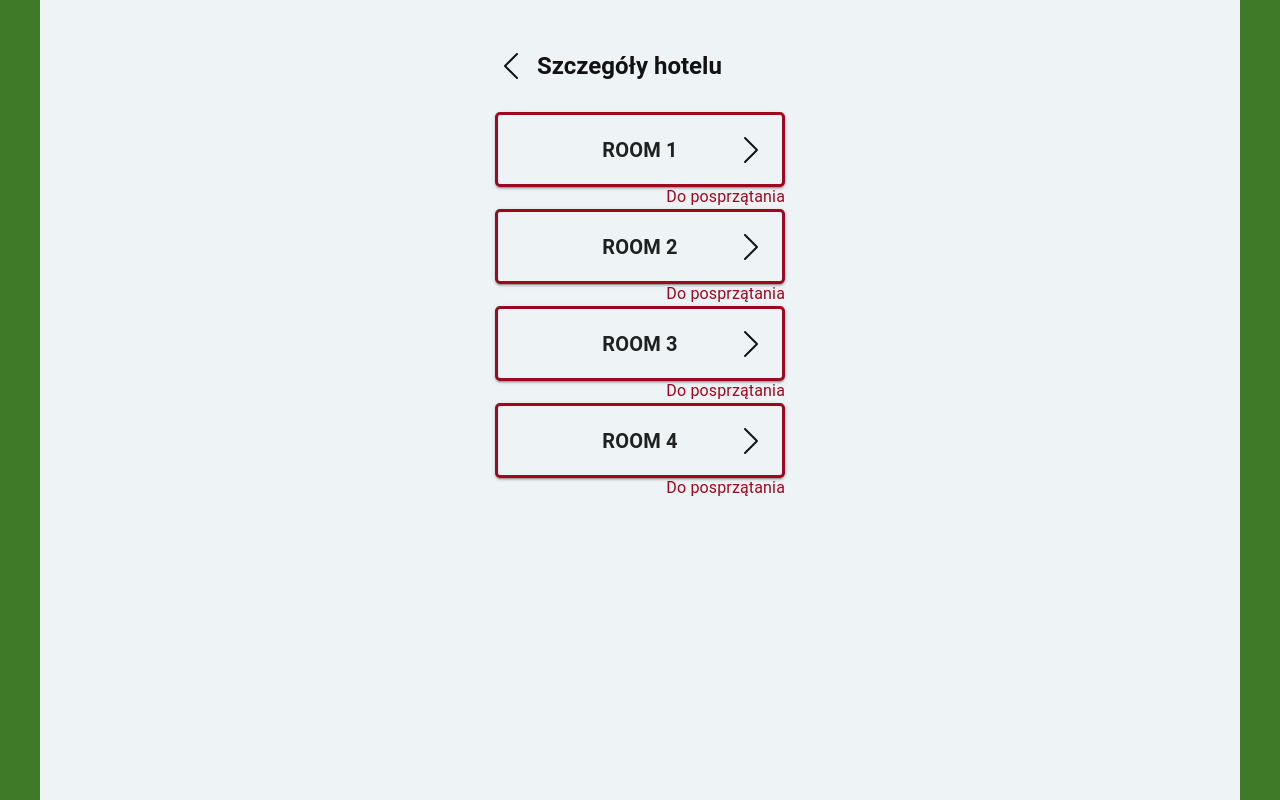
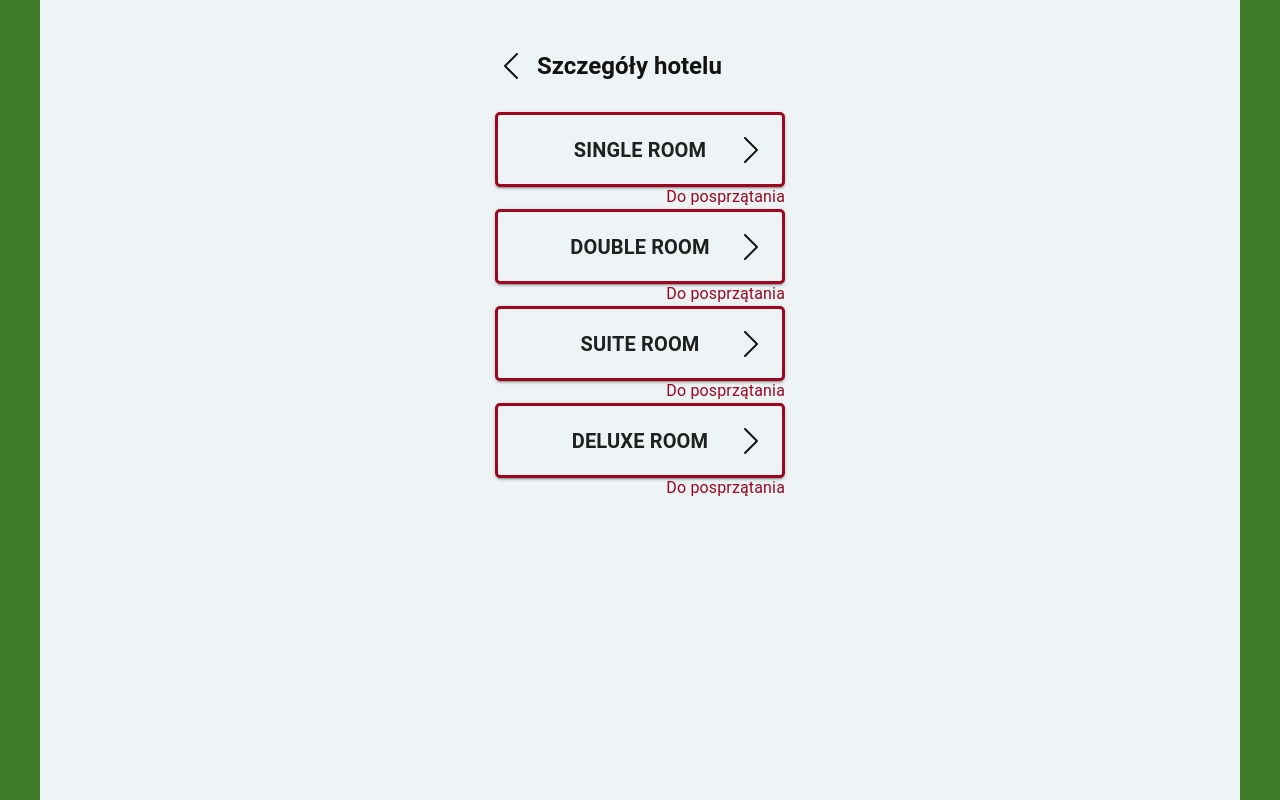
Before and after one commit to urasinskipawel/PoC-Hotel-App, a React (Create React App) app: page /hotel/1 in a window 1280 px wide. Built offline with nearby package versions, Linux system fonts and the light colour scheme.

Commit message:
Made simple worker logic and rooms status context

```diff
--- a/package.json
+++ b/package.json
@@ -21,7 +21,7 @@
 		"react-dom": "^18.2.0",
 		"react-query": "^3.39.3",
 		"react-router-dom": "^6.15.0",
-		"react-scripts": "^2.1.3",
+		"react-scripts": "^2.1.8",
 		"typescript": "^4.9.5",
 		"web-vitals": "^2.1.4"
 	},
--- a/src/App.tsx
+++ b/src/App.tsx
@@ -10,9 +10,12 @@ import HotelRoomDetails from './screens/HotelRoomDetails';
 import RoomCleaningCard from './screens/RoomCleaningCard';
 import { CssBaseline, ThemeProvider } from '@mui/material';
 import { globalTheme as theme } from './themes/GlobalTheme';
+import RoomsProvider from './contexts/roomsContext';
 
 export const App = () => {
+
 	return (
+		<RoomsProvider>
 			<ThemeProvider theme={theme}>
 				<CssBaseline />
 				<Router>
@@ -26,5 +29,6 @@ export const App = () => {
 					</Switch>
 				</Router>
 			</ThemeProvider>
+		</RoomsProvider>
 	);
 };
--- /dev/null
+++ b/src/contexts/roomsContext.tsx
@@ -0,0 +1,57 @@
+import React, { useState } from 'react'
+
+interface Room {
+    id: number,
+    roomId: string,
+    roomName: string,
+    status: string,
+    result: string
+}
+
+const roomsArray:Room[] = [
+    {
+        id: 0,
+        roomId: 'room1',
+        roomName: 'Single Room',
+        status: 'Do posprzątania',
+        result: ''
+    },
+    {
+        id: 1,
+        roomId: 'room2',
+        roomName: 'Double Room',
+        status: 'Do posprzątania',
+        result: ''
+    },
+    {
+        id: 2,
+        roomId: 'room3',
+        roomName: 'Suite room',
+        status: 'Do posprzątania',
+        result: ''
+    },
+    {
+        id: 3,
+        roomId: 'room4',
+        roomName: 'Deluxe room',
+        status: 'Do posprzątania',
+        result: ''
+    }
+]
+
+export const RoomsContext = React.createContext<Room[] | null>(null)
+
+type RoomsProviderProps = {
+    children: React.ReactNode
+}
+
+export default function RoomsProvider({ children } : RoomsProviderProps){
+
+    const [rooms, setRooms] = useState({...roomsArray})
+
+    return (
+        <RoomsContext.Provider value={[rooms, setRooms]}>
+            {children}
+        </RoomsContext.Provider>
+    )
+}
--- a/src/screens/HotelDetails.tsx
+++ b/src/screens/HotelDetails.tsx
@@ -1,48 +1,65 @@
-import React, { useEffect } from 'react';
+import React, { useEffect, useContext, useState } from 'react';
 import { useParams, useLocation } from 'react-router-dom';
 import { Button, Box, Container, SvgIcon, Typography } from '@mui/material';
 import { Link } from 'react-router-dom';
+import { RoomsContext } from '../contexts/roomsContext';
 
 interface Room {
+	id: number,
 	roomId: string;
-	roomName?: string;
-	status?: string
+	roomName: string;
+	status: string
 }
 
-interface ButtonStyles {
+interface Styles {
 	status: string,
 	color: string
 }
 
-const rooms: Room[] = [
-	{ roomId: 'room1', roomName: 'Room 1' },
-	{ roomId: 'room2', roomName: 'Room 2' },
-	{ roomId: 'room3', roomName: 'Room 3' },
-	{ roomId: 'room4', roomName: 'Room 4' },
-];
-
-const buttonStyles :ButtonStyles[] = [
+const styles :Styles[] = [
 	{ status: 'Do kontroli', color: '#0c3c64' }
 ]
 
 const HotelDetails = () => {
 	const { hotelId } = useParams<{ hotelId: string }>();
 
+	const [rooms, setRooms] = useContext(RoomsContext)
+	const [roomsArray, setRoomsArray] = useState<Room[]>([])
+
+
+	useEffect(() => {
+		const newRooms:Room[] = []
+		for(const [key, value] of Object.entries(rooms)){
+			newRooms.push(value)
+		}
+		console.log(newRooms)
+		setRoomsArray(newRooms)
+	}, [rooms])
+
+	useEffect(() => {
+		console.log(roomsArray)
+	}, [roomsArray])
+
 	const location = useLocation()
 
 	const handleStyle = (roomId: string) => {
-		let foundStyle:string = '#9d071f'
-		let foundStatus:string = 'Do posprzątania'
-		if(!!location.state){
-			location.state.roomStatus.forEach((room:Room, index:number) => {
-				if(room.roomId === roomId){
-					buttonStyles.forEach(status => {
-						status.status === room.status ? (foundStyle = status.color, foundStatus = status.status) : foundStyle='3px solid #121212'
-					})
-				}
-			})
+		let found = {
+			style: '#9d071f',
+			status: 'Do posprzątania'
 		}
-		return { foundStyle, foundStatus }
+
+		roomsArray.find(room => {
+			if(room.roomId === roomId){
+				found.status = room.status
+				styles.forEach(style => {
+					if(style.status === room.status){
+						found.style = style.color
+					}
+				})
+			}
+		})
+
+		return found
 	}
 
 	return (
@@ -84,7 +101,7 @@ const HotelDetails = () => {
 					Szczegóły hotelu
 				</Typography>
 			</Box>
-			{rooms.map(room => (
+			{roomsArray.map(room => (
 				<Box>
 					<Button
 						key={room.roomId}
@@ -99,7 +116,7 @@ const HotelDetails = () => {
 							position: 'relative',
 							minWidth: '290px',
 							height: '75px',
-							border: `3px solid ${handleStyle(room.roomId).foundStyle}`,
+							border: `3px solid ${handleStyle(room.roomId).style}`,
 							borderRadius: '5px',
 							py: '9.25px',
 						}}
@@ -126,10 +143,10 @@ const HotelDetails = () => {
 					</Button>
 					<Typography
 						variant='body1'
-						sx={{ display: 'flex', justifyContent: 'flex-end', marginTop: '-2px', fontSize: '16px', color: handleStyle(room.roomId).foundStyle }}
+						sx={{ display: 'flex', justifyContent: 'flex-end', marginTop: '-2px', fontSize: '16px', color: handleStyle(room.roomId).style }}
 					>
 						{
-							handleStyle(room.roomId).foundStatus
+							handleStyle(room.roomId).status
 						}
 					</Typography>
 				</Box>
--- a/src/screens/RoomCleaningCard.tsx
+++ b/src/screens/RoomCleaningCard.tsx
@@ -1,7 +1,8 @@
-import React, { useState, useEffect } from 'react';
+import React, { useState, useEffect, useContext } from 'react';
 import { Button, Box, Checkbox, FormControl, FormControlLabel, Container, SvgIcon, Typography } from '@mui/material';
 import { useParams } from 'react-router-dom';
 import { Link, useNavigate } from 'react-router-dom';
+import { RoomsContext } from '../contexts/roomsContext';
 
 const cleaningTasks = [
 	'Uporządkować pościel, poduszki i koce.',
@@ -17,14 +18,29 @@ const cleaningTasks = [
 	'Wypłukać i przetrzeć wewnętrzne powierzchnie czajnika/Cafetiera.',
 ];
 
+let roomIndex:number = -1
+let doneTasks:number[] = []
+
 const RoomCleaningCard = () => {
 	const [taskStatus, setTaskStatus] = useState<{ [key: string]: boolean }>({});
+	const { hotelId, roomId } = useParams<string>();
+
+	const [rooms, setRooms] = useContext(RoomsContext)
+
+	const currentRoomIndex:number = parseInt(roomId.slice(-1)-1)
+
+	useEffect(() => {
+		console.log(rooms[currentRoomIndex])
+	}, [])
 
 	const navigate = useNavigate()
 
-	const { hotelId, roomId } = useParams<string>();
-
-	const handleCheckboxChange = (task: string) => {
+	const handleCheckboxChange = (task: string, index:number) => {
+		if(!doneTasks.includes(index)){
+			doneTasks.push(index)
+		}else if(doneTasks.includes(index)){
+			doneTasks = doneTasks.filter(taskIndex => taskIndex !== index)
+		}
 		setTaskStatus(prevStatus => ({
 			...prevStatus,
 			[task]: !prevStatus[task],
@@ -44,11 +60,12 @@ const RoomCleaningCard = () => {
 	};
 
 	const handleNavigate = () => {
-		counter === cleaningTasks.length && navigate(`/hotel/${hotelId}`, {
+		navigate(`/hotel/${hotelId}`, {
 			state: {
 				roomStatus: [{ roomId, status: 'Do kontroli' }]
 			}
 		})
+		setRooms(prev => ({...prev, [currentRoomIndex]: {...prev[currentRoomIndex], status: 'Do kontroli'}}))
 	}
 
 	return (
@@ -125,7 +142,7 @@ const RoomCleaningCard = () => {
 							<Checkbox
 								color='primary'
 								checked={taskStatus[task] || false}
-								onChange={() => handleCheckboxChange(task)}
+								onChange={() => handleCheckboxChange(task, index)}
 								sx={{
 									'& .MuiSvgIcon-root': {
 										fill: '#0D3B66',
--- a/tsconfig.json
+++ b/tsconfig.json
@@ -18,7 +18,7 @@
     "resolveJsonModule": true,
     "isolatedModules": true,
     "noEmit": true,
-    "jsx": "react-jsx"
+    "jsx": "preserve"
   },
   "include": [
     "src"
```
Also changed, not shown: 2 other files (tests, documents, lock files or other folders). Lines whose indentation alone changed are shown as unchanged.
